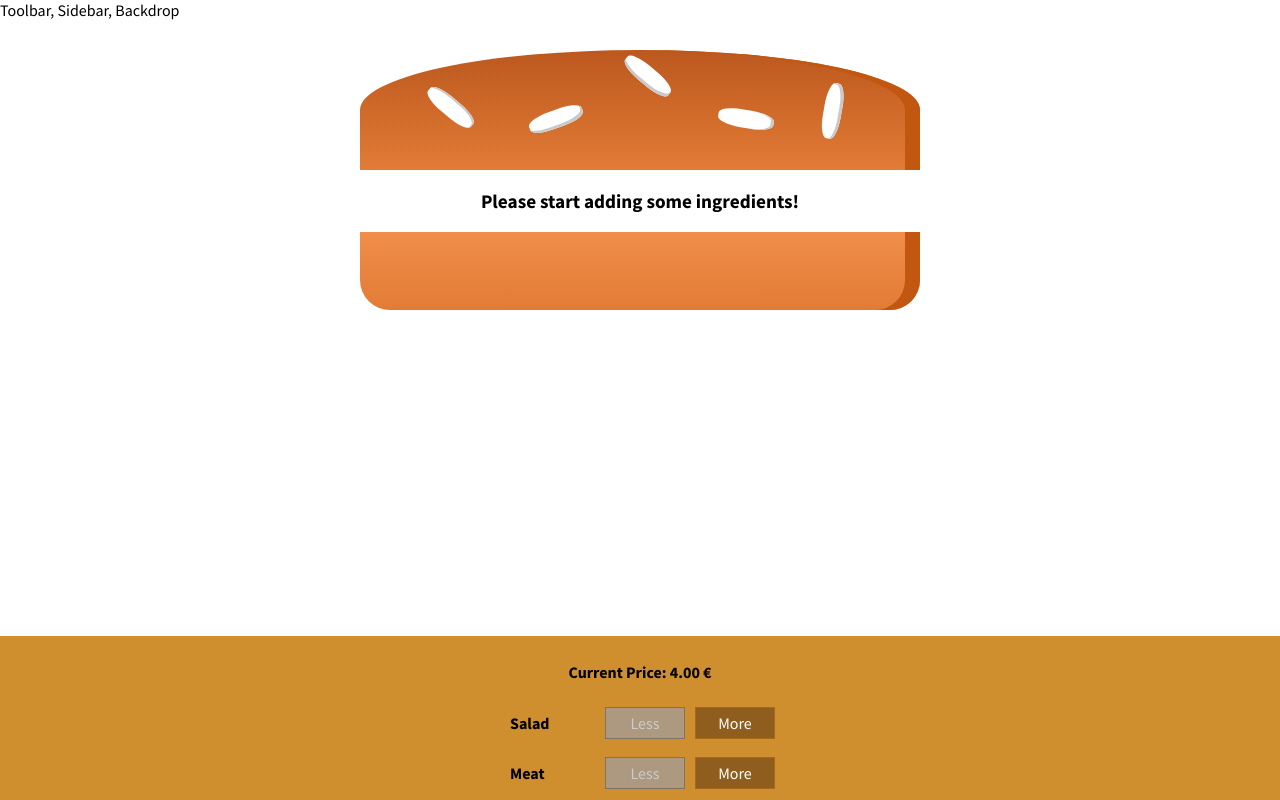
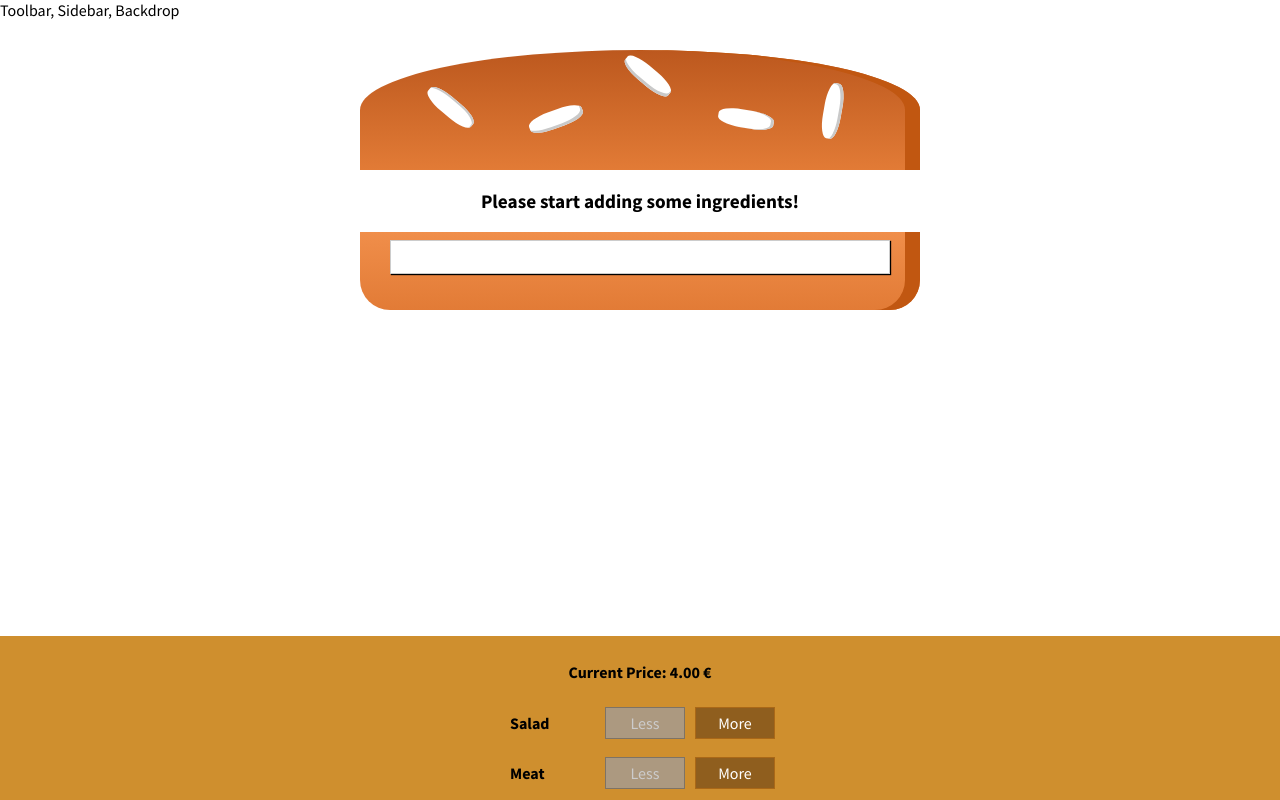
Before and after one commit to felixhaeberle/react-course, a React app in the folder burger-builder/: page / in a window 1280 px wide. Shown: the top 800 px of the page. Built offline with nearby package versions, Linux system fonts and the light colour scheme.

Commit message:
Import the modal to the BurgerBuilder component

```diff
--- a/burger-builder/src/components/UI/Modal/Modal.js
+++ b/burger-builder/src/components/UI/Modal/Modal.js
@@ -1,7 +1,9 @@
 import React from 'react';
 
-const modal = () => (
-  <div>
+import classes from './Modal.css';
+
+const modal = (props) => (
+  <div className={classes.Modal}>
     {props.children}
   </div>
 );
--- a/burger-builder/src/containers/BurgerBuilder/BurgerBuilder.js
+++ b/burger-builder/src/containers/BurgerBuilder/BurgerBuilder.js
@@ -2,6 +2,7 @@ import React, { Component }from 'react';
 import Aux from '../../hoc/Aux';
 import Burger from '../../components/Burger/Burger';
 import BuildControls from '../../components/Burger/BuildControls/BuildControls';
+import Modal from '../../components/UI/Modal/Modal';
 
 const INGREDIENT_PRICES = {
   salad: 0.5,
@@ -75,6 +76,7 @@ class BurgerBuilder extends Component {
     }
     return (
       <Aux>
+        <Modal />
         <Burger ingredients={this.state.ingredients}/>
         <BuildControls
           ingredientAdded={this.addIngredientHandler}
```
